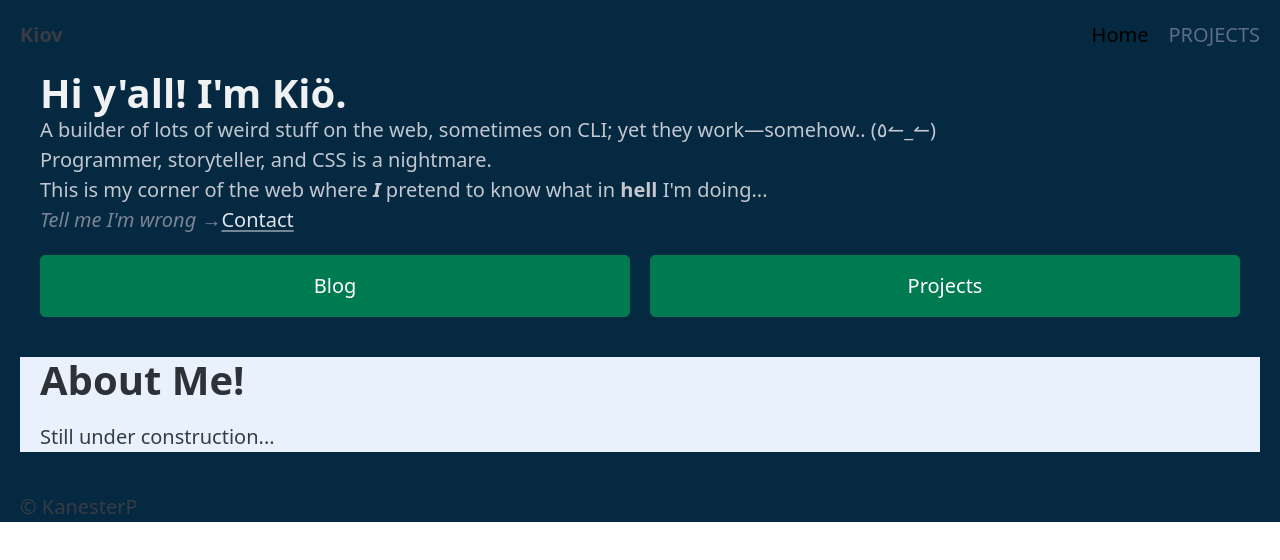
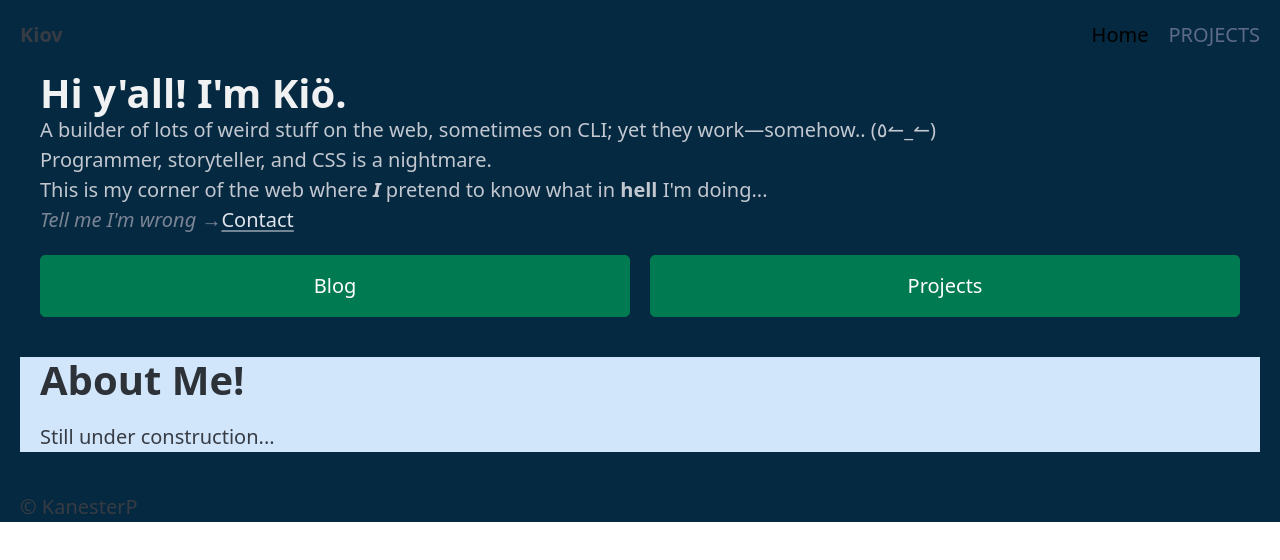
Before and after one commit to Kanester/portfolio, a SvelteKit app: page / in a window 1280 px wide. Shown: the top 560 px of the page. Built offline with nearby package versions, Linux system fonts and the light colour scheme.

Commit message:
--no-message

```diff
--- a/src/routes/+page.svelte
+++ b/src/routes/+page.svelte
@@ -15,7 +15,7 @@
   </div>
 </section>
 
-<section class="about" data-theme="light">
+<section class="about pico-background-azure-100" data-theme="light">
   <div class="container">
     <h1>About Me!</h1>
     <p>Still under construction...</p>
--- a/src/styles/global.scss
+++ b/src/styles/global.scss
@@ -22,10 +22,6 @@
 
 body {
 	background-color: #052940;
-}
-
-.about {
-	background-color: #e9f2fc;
 }
 
 .desktop-nav {
```
